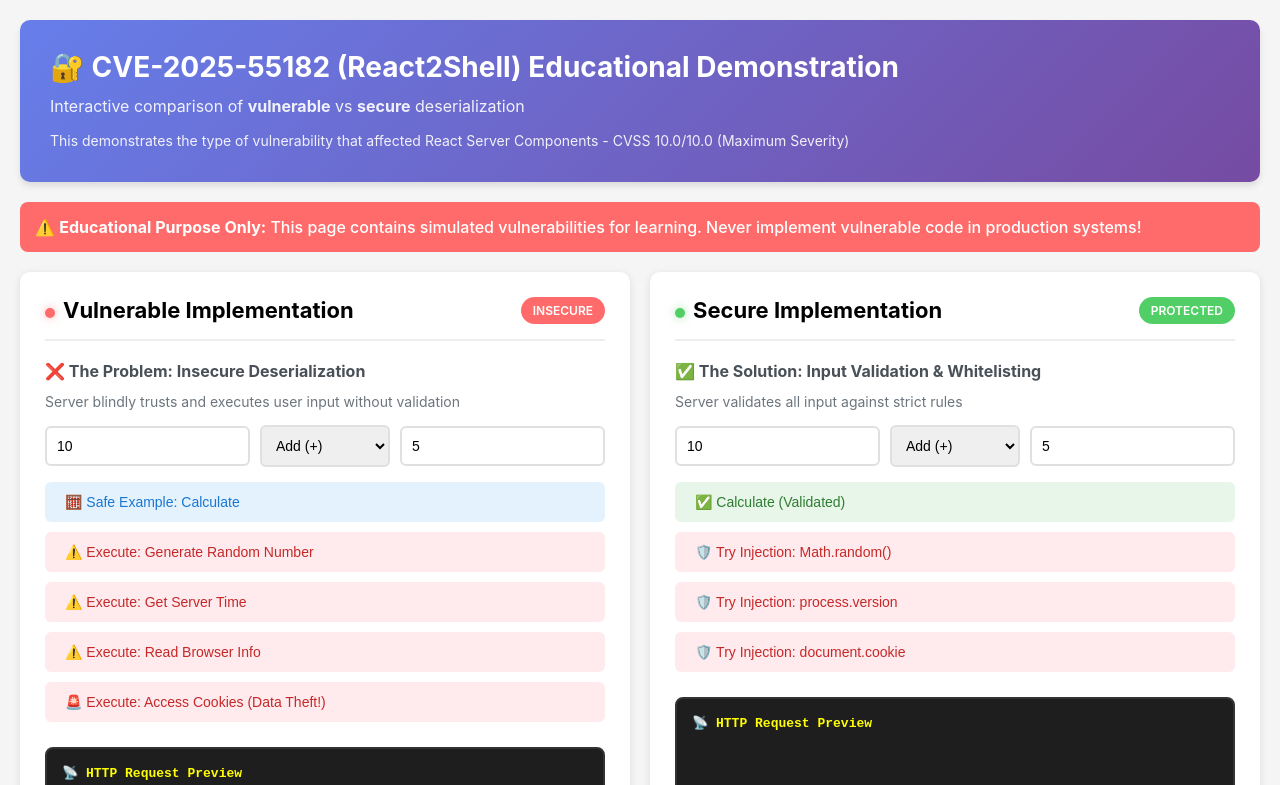
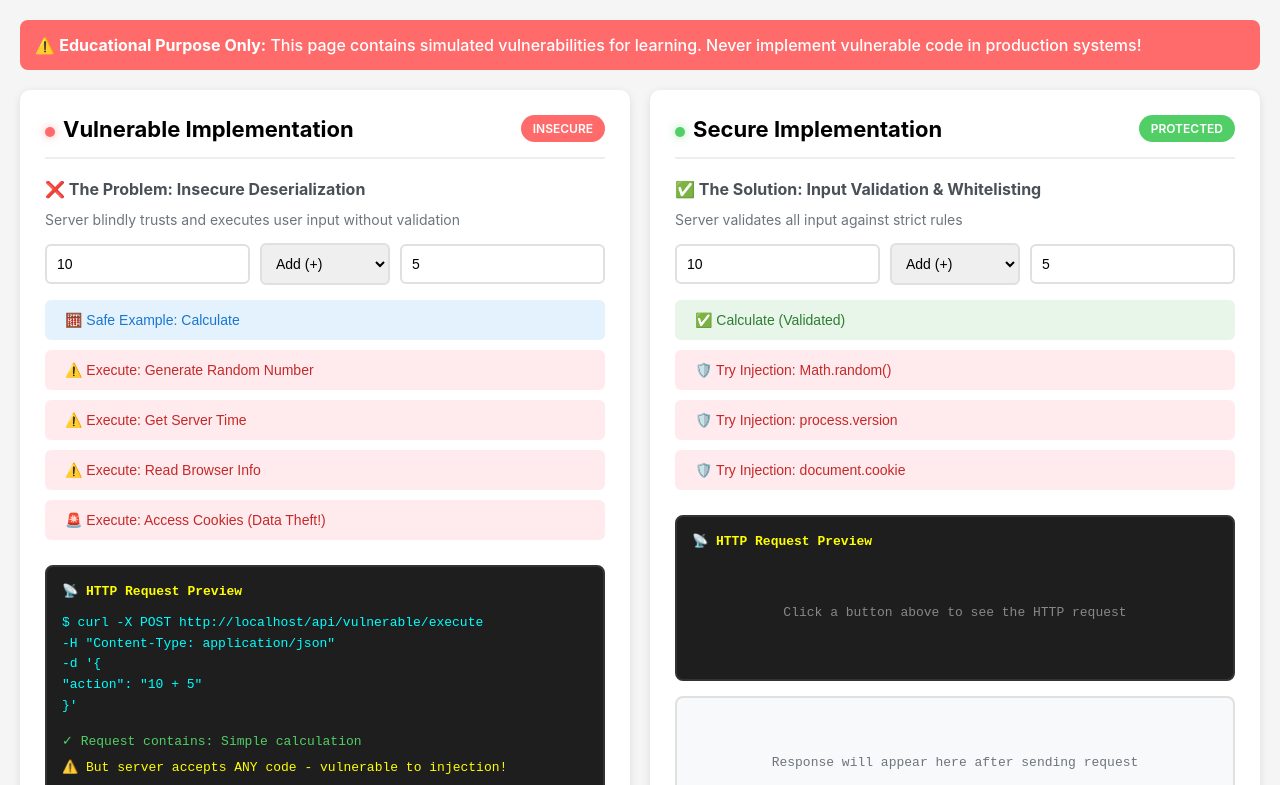
Before and after one commit to itzmaniss/WebDev-midterms, a plain HTML site: page index.html in a window 1280 px wide. Both pictures are taken after a click on the button "🧮 Safe Example: Calculate". Shown: the top 785 px of the page. Drawn offline with Linux system fonts and the light colour scheme.

Commit message:
chore: preserve local project checkpoint

```diff
--- a/index.html
+++ b/index.html
@@ -462,18 +462,6 @@
         </style>
     </head>
     <body>
-        <div class="header">
-            <h1>🔐 CVE-2025-55182 (React2Shell) Educational Demonstration</h1>
-            <p>
-                Interactive comparison of <strong>vulnerable</strong> vs
-                <strong>secure</strong> deserialization
-            </p>
-            <p style="margin-top: 10px; font-size: 14px">
-                This demonstrates the type of vulnerability that affected React
-                Server Components - CVSS 10.0/10.0 (Maximum Severity)
-            </p>
-        </div>
-
         <div class="warning-banner">
             ⚠️ <strong>Educational Purpose Only:</strong> This page contains
             simulated vulnerabilities for learning. Never implement vulnerable
@@ -869,6 +857,16 @@
             }
 
             // VULNERABLE IMPLEMENTATION
+            function sendVulnerableCalculation() {
+                const a = document.getElementById("vuln-a").value;
+                const op = document.getElementById("vuln-op").value;
+                const b = document.getElementById("vuln-b").value;
+
+                // Build the calculation expression
+                const action = `${a} ${op} ${b}`;
+                sendVulnerable(action);
+            }
+
             function sendVulnerable(action) {
                 const timestamp = new Date().toLocaleTimeString();
 
```
Also changed, not shown: 1 other file.
